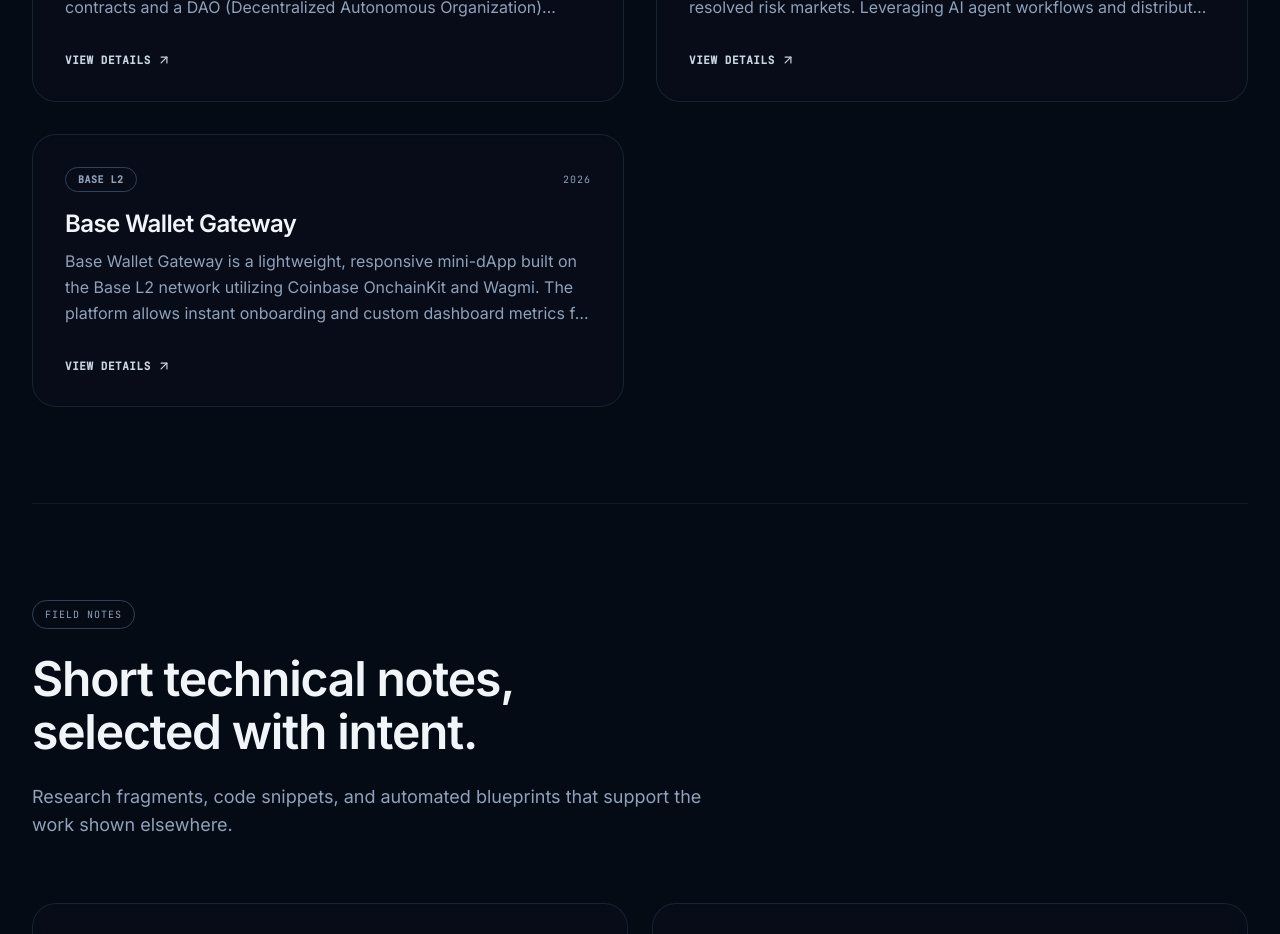
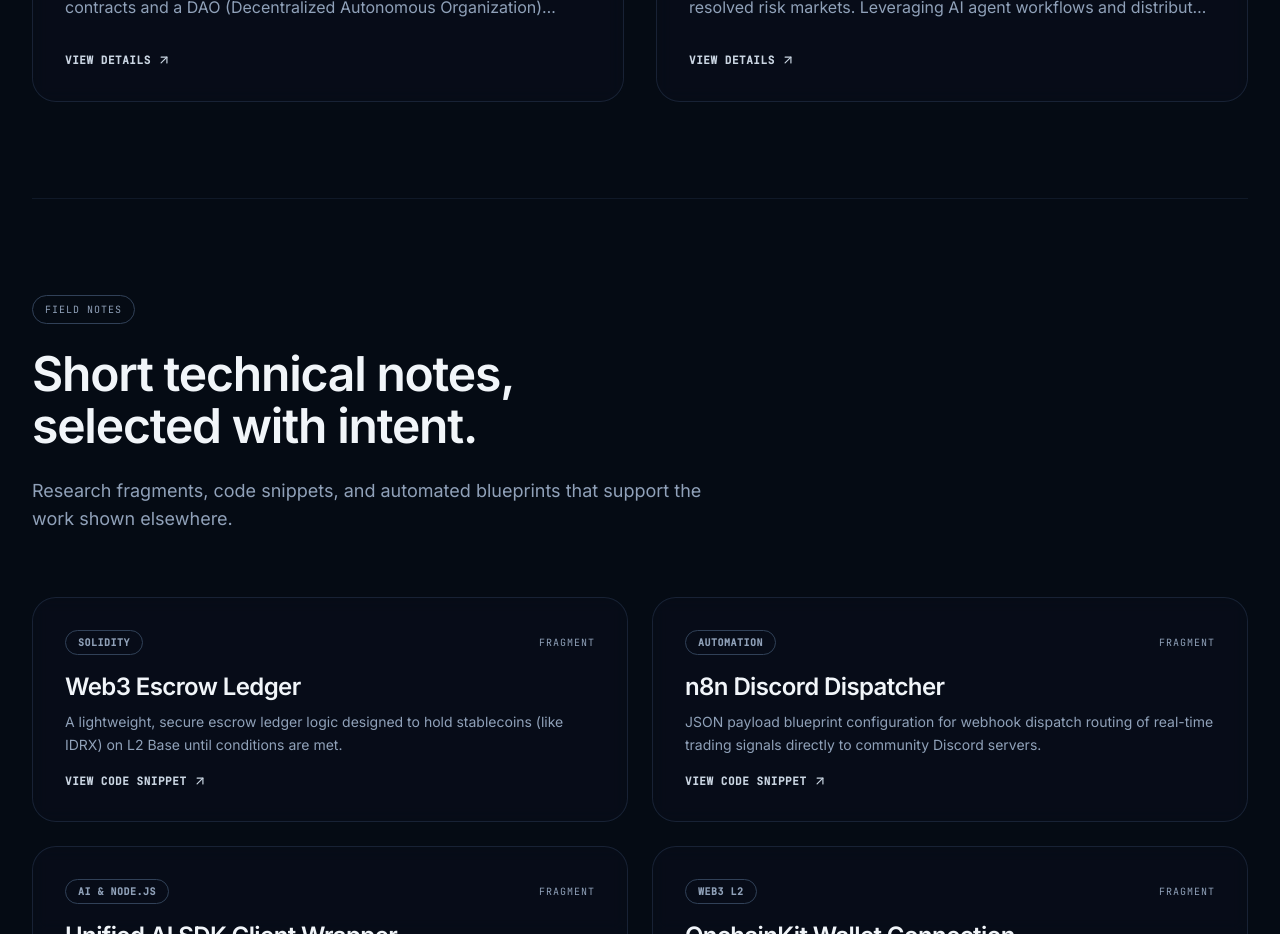
Before and after one commit to thebegithub/Portfolio, a React (Vite) app: page / in a window 1280 px wide. Shown: the part 1720-2654 px from the top of the page. Built offline with nearby package versions, Linux system fonts and the light colour scheme.

Commit message:
remove Base Wallet Gateway from PROJECTS

```diff
--- a/src/data.ts
+++ b/src/data.ts
@@ -44,17 +44,6 @@ export const PROJECTS = [
     image: "https://images.unsplash.com/photo-1608223652631-5079a4da9001?auto=format&fit=crop&q=80&w=800&h=400",
     github: "https://github.com/RetroPick",
     website: "https://retropick.xyz/"
-  },
-  {
-    id: "4",
-    title: "Base Wallet Gateway",
-    role: "Web3 Developer",
-    description: "Base Wallet Gateway is a lightweight, responsive mini-dApp built on the Base L2 network utilizing Coinbase OnchainKit and Wagmi. The platform allows instant onboarding and custom dashboard metrics for Web3 users, mapping address, balances, and ENS profile data seamlessly.",
-    contribution: "Configured and customized Coinbase OnchainKit components (Avatar, Name, Address, EthBalance) to create a premium client login interface. Integrated Wagmi v2 client hooks and optimized Base RPC provider configs to ensure instant asset tracking. Standardized identity dropdowns and verified production builds under React 19.",
-    tech: ["Base L2", "OnchainKit", "Wagmi", "React", "TypeScript"],
-    image: "https://images.unsplash.com/photo-1622630998477-20aa696ecb05?auto=format&fit=crop&q=80&w=800&h=400",
-    github: "https://github.com/thebegithub/my-onchainkit-app",
-    website: "https://my-onchainkit-app.vercel.app/"
   }
 ];
 
```
